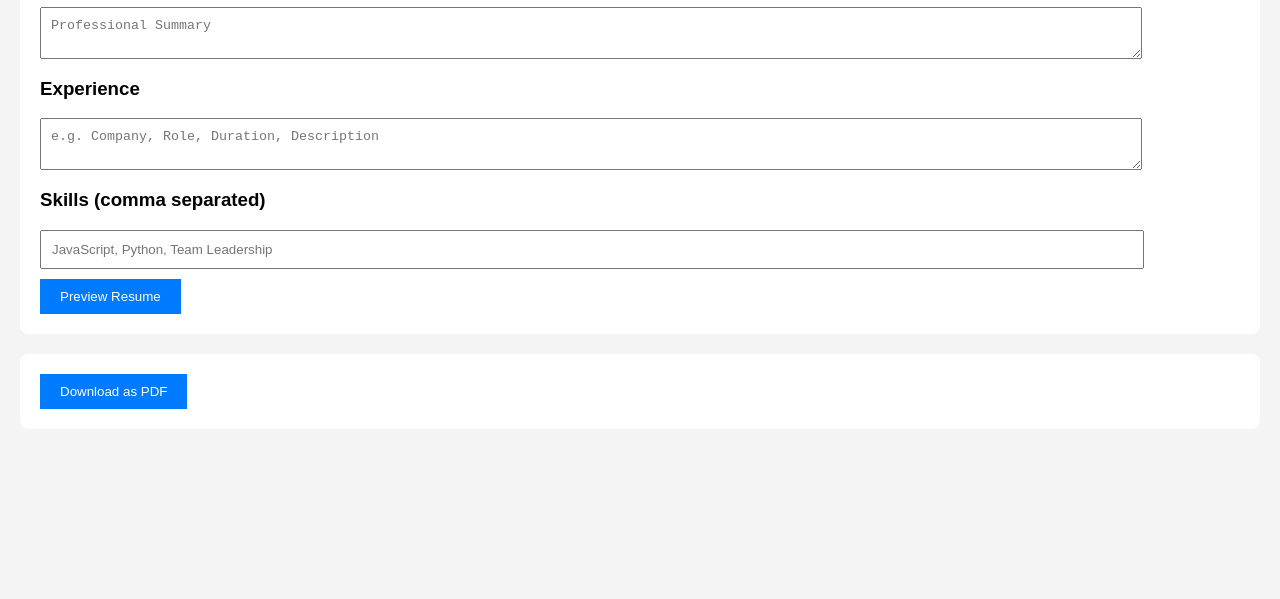
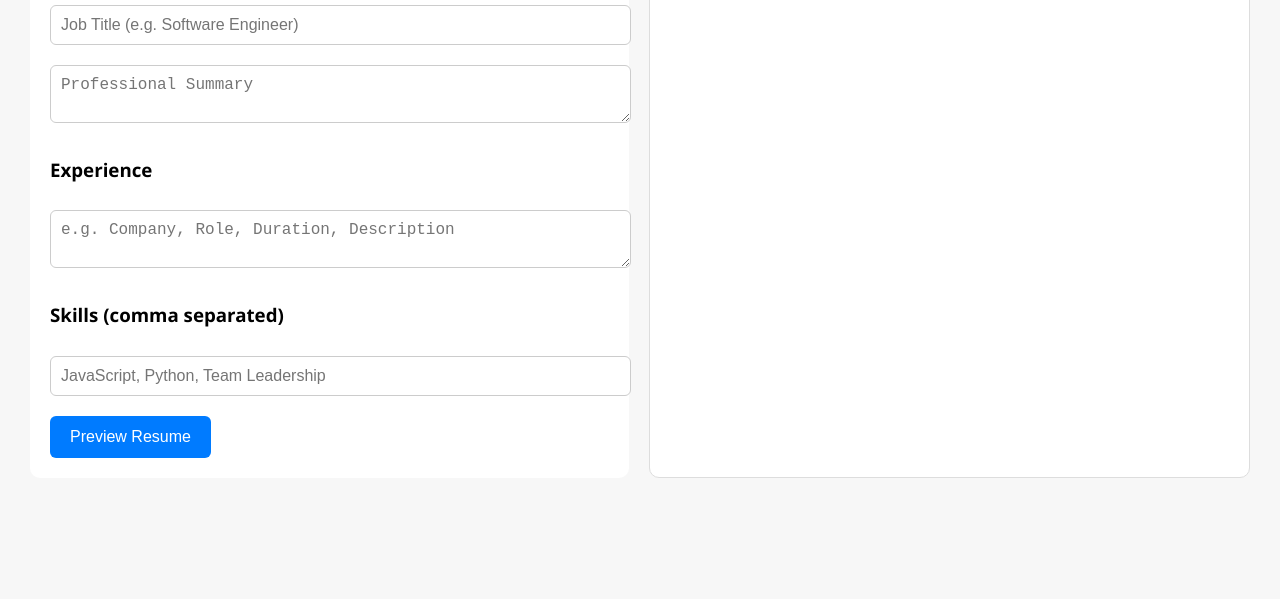
Before and after one commit to vsnth20/Quick-resume-builder-, a plain HTML site: page index.html in a window 1280 px wide. Shown: the part 201-800 px from the top of the page. Drawn offline with Linux system fonts and the light colour scheme.

Commit message:
Update style.css

```diff
--- a/style.css
+++ b/style.css
@@ -1,42 +1,57 @@
 body {
-  font-family: Arial, sans-serif;
   margin: 0;
-  padding: 0;
-  background: #f4f4f4;
+  font-family: 'Segoe UI', sans-serif;
+  background: #f7f7f7;
 }
 
-header {
-  background: #007bff;
-  color: white;
+.container {
+  display: flex;
+  flex-wrap: wrap;
+  justify-content: center;
   padding: 20px;
-  text-align: center;
 }
 
-form {
-  margin: 20px;
+.form-section, .resume-preview {
+  flex: 1 1 45%;
+  margin: 10px;
+  background: white;
   padding: 20px;
-  background: white;
-  border-radius: 8px;
+  border-radius: 10px;
 }
 
 input, textarea {
-  width: 90%;
+  width: 100%;
+  margin: 10px 0;
   padding: 10px;
-  margin: 10px 0;
-  display: block;
+  font-size: 16px;
+  border-radius: 6px;
+  border: 1px solid #ccc;
 }
 
 button {
-  padding: 10px 20px;
   background: #007bff;
   color: white;
   border: none;
+  padding: 12px 20px;
+  font-size: 16px;
+  border-radius: 6px;
   cursor: pointer;
+  margin-top: 10px;
 }
 
-#resume-preview {
-  margin: 20px;
+.resume-preview {
+  background: #fff;
+  border: 1px solid #ddd;
+}
+
+#preview-content {
   padding: 20px;
-  background: white;
-  border-radius: 8px;
+  font-size: 16px;
+  color: #333;
 }
+
+h2 {
+  border-bottom: 2px solid #007bff;
+  padding-bottom: 5px;
+  margin-top: 20px;
+}
```
